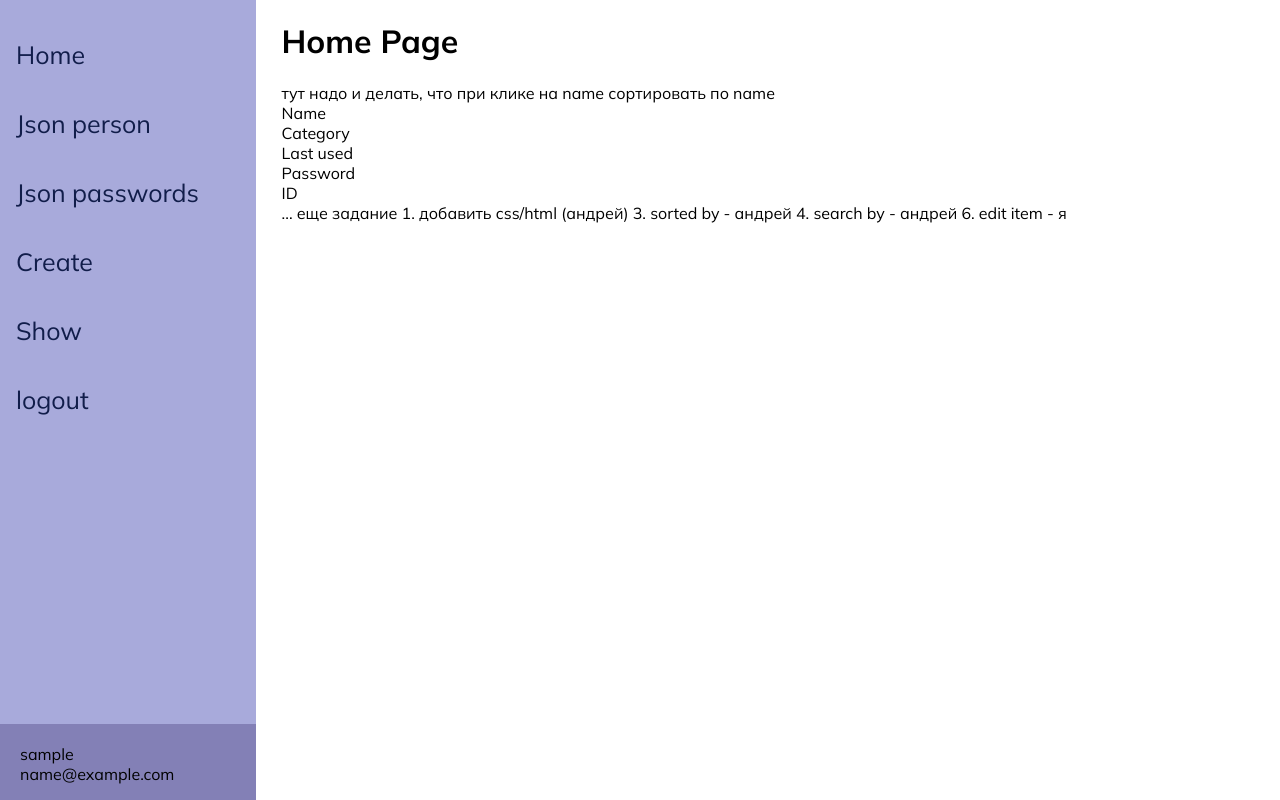
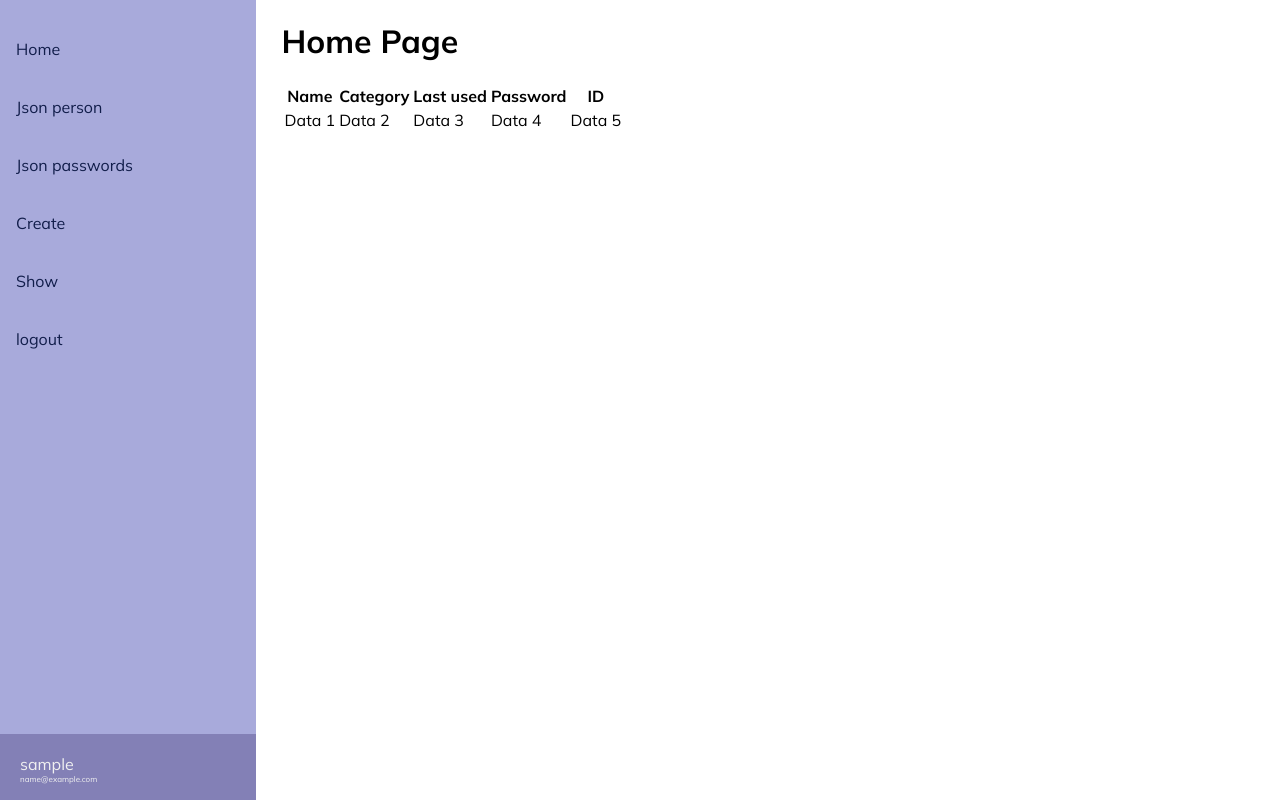
Before and after one commit to FilipsCalijs/Exam_Proj, a Django app: page / in a window 1280 px wide. Run offline with Django 4.2, Linux system fonts and the light colour scheme; the visitor is signed in with stand-in values (Sample User, id 1).

Commit message:
add css/html + bootstrap

```diff
--- a/Password/manPassword/templates/createPass.html
+++ b/Password/manPassword/templates/createPass.html
@@ -5,6 +5,7 @@
   <body>
     <form method="POST" action="" class="login-form spacer" id="signup-form">
       {% csrf_token %}
+      <div class="createform">
         <div class="input-group">
           <label for="id_category">Category:</label>
           <input type="text" name="category" id="id_category" placeholder="{{ form.category.value|default:'-' }}">
@@ -18,6 +19,7 @@
           <textarea name="description" id="id_description" placeholder="{{ form.description.value|default:'-' }}"></textarea>
         </div>
         <input type="submit" class="submit" value="Create Password Manager">
+    </div>
     </form>
   </body>
 {% endblock %}
--- /dev/null
+++ b/Password/package.json
@@ -0,0 +1,5 @@
+{
+  "dependencies": {
+    "bootstrap": "^5.3.3"
+  }
+}
--- a/Password/user/static/css/navbar.css
+++ b/Password/user/static/css/navbar.css
@@ -31,14 +31,14 @@ body {
 .sidenav a {
     padding: 19px 8px 19px 16px;
     text-decoration: none;
-    font-size: 25px;
+    font-size: 2vh;
     color: #111D4A;
     display: block;
 }
 
 .sidenav a:hover {
     color: #f1f1f1;
-    font-size: 29px;
+    font-size: 2vh;
 }
 
 .sidebar-info{
@@ -55,8 +55,10 @@ body {
 }
 
 .user-name{
-
+  color: #f1f1f1;
+  font-size: 2vh;
 }
 .user-email{
-
+  color: #f1f1f1;
+    font-size: 1vh;
 }
--- a/Password/user/static/css/passInfo.css
+++ b/Password/user/static/css/passInfo.css
@@ -1,3 +1,23 @@
-.Pass-div{
+.Pass-container {
+    display: flex;
+    flex-wrap: wrap
+    justify-content: space-between;
+}
 
+.Pass-div {
+    flex: 0 0 48%; /* Two containers side by side with some space between */
+    margin-bottom: 20px;
+    border-radius: 10px;
+    box-shadow: 0 4px 8px rgba(0, 0, 0, 0.1); /* Bottom shadow */
+    padding: 20px;
 }
+
+.Pass-div a {
+    border-radius: 20px; /* Round buttons */
+    background-color: red; /* Red buttons */
+    color: white;
+    padding: 8px 16px;
+    text-decoration: none;
+    margin: 5px 5px;
+    display: inline-block; /* Buttons inline with text */
+}
--- a/Password/user/templates/home.html
+++ b/Password/user/templates/home.html
@@ -1,25 +1,33 @@
 {% extends "user.html" %}
 {% block content %}
     <h1 class="main-header">Home Page</h1>
-        <container>
+    <container>
+        <table>
+            <thead>
+                <tr>
+                    <th>Name</th>
+                    <th>Category</th>
+                    <th>Last used</th>
+                    <th>Password</th>
+                    <th>ID</th>
+                    <!-- Add more headers as needed -->
+                </tr>
+            </thead>
+            <tbody>
+                <!-- Populate table rows with data -->
+                <tr>
+                    <td>Data 1</td>
+                    <td>Data 2</td>
+                    <td>Data 3</td>
+                    <td>Data 4</td>
+                    <td>Data 5</td>
+                    <!-- Add more cells as needed -->
+                </tr>
+                <!-- Add more rows as needed -->
+            </tbody>
+        </table>
+    </container>
 
-            тут надо и делать, что при клике на name сортировать по name
-            <div>Name</div>
-            <div class="Category">
-                <div>Category </div>
-                <div>Last used</div>
-                <div> Password</div>
-            </div>
-            <div>ID</div>
-            ...
-        </container>
-
-        еще задание
-        1. добавить css/html (андрей)
-        3. sorted by - андрей
-        4. search by - андрей
-        <i class="fas fa-cogs"></i>
-        6. edit item - я
-        <p></p>
-
+    <!-- Other tasks and elements -->
+    <p></p>
 {% endblock content %}
--- a/Password/user/templates/user.html
+++ b/Password/user/templates/user.html
@@ -9,6 +9,7 @@
     <link rel="stylesheet" href="{% static 'css/navbar.css' %}">
     <link rel="stylesheet" href="{% static 'css/passInfo.css' %}">
     <link rel="stylesheet" href="{% static 'css/home.css' %}">
+    <link rel="stylesheet" href="{% static 'css/createPass.css' %}">
     <link rel="preconnect" href="https://fonts.googleapis.com">
     <link rel="preconnect" href="https://fonts.gstatic.com" crossorigin>
 </head>
@@ -16,7 +17,7 @@
 
     <div class="sidenav">
       <div class="sidebar-links">
-        <a href="{% url 'user:home' %}">Home</a>
+        <a href="{% url 'user:home' %}"> <i class="fas fa-band-aid"></i>Home</a>
         <a href="{% url 'user:json' %}">Json person</a>
         <a href="{% url 'manPassword:jsonPasswords' %}">Json passwords</a>
         <a href="{% url 'manPassword:createPass' %}">Create</a>
@@ -24,6 +25,8 @@
         <a href="{% url 'user:logout' %}">logout</a>
       </div>
       <div class="sidebar-info">
+
+
 
 
           <div class="user-name"> {{ user.username }}</div>
```
Also changed, not shown: Password/manPassword/templates/passInfo.html (+2 -6 lines), Password/user/static/css/createPass.css (added, +45 -0 lines), Password/package-lock.json (added), Password/user/static/img/create-svgrepo-com.svg (added). Lines whose indentation alone changed are shown as unchanged.
